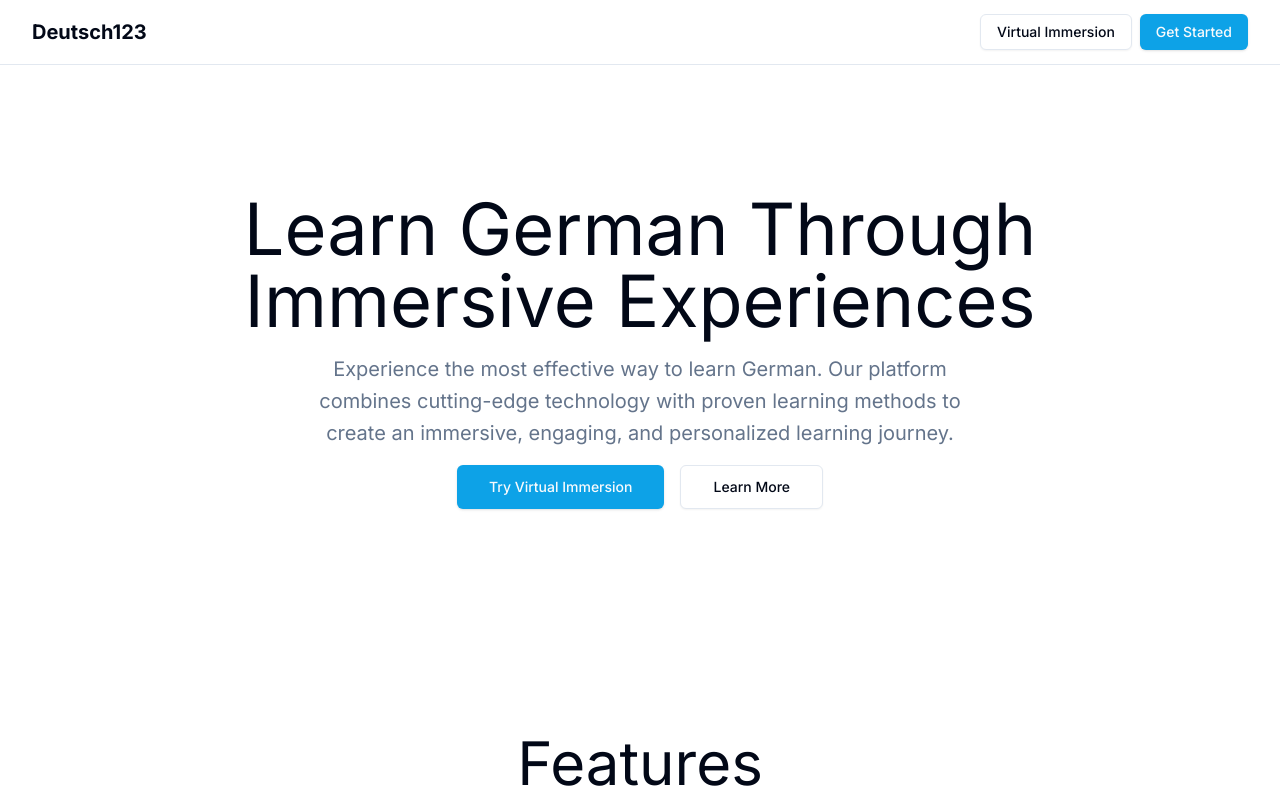
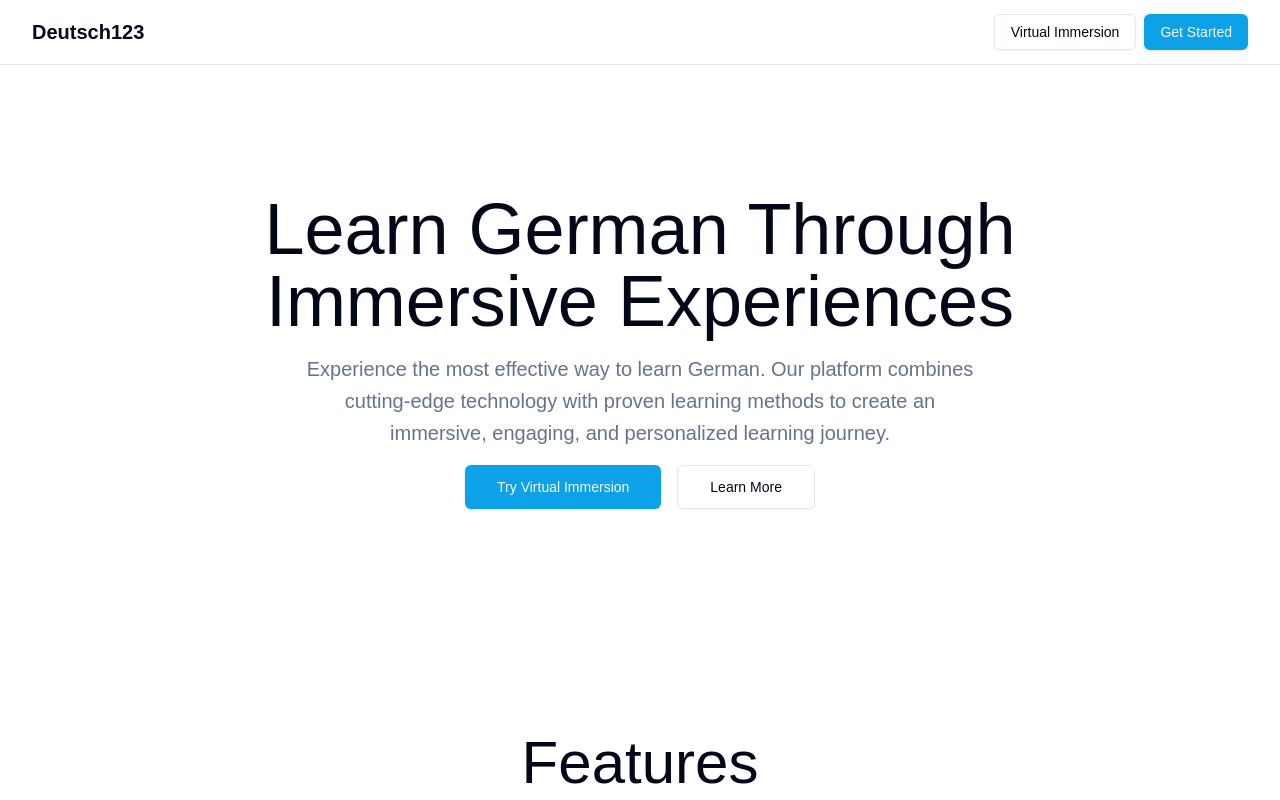
Before and after one commit to BPLand556/Deutsch123, a Next.js app: page / in a window 1280 px wide. Shown: the top 800 px of the page. Built offline with nearby package versions, Linux system fonts and the light colour scheme; a web font is replaced by a local one.

Commit message:
Update layout to use custom Geist font with font-geist utility class

```diff
--- a/app/layout.tsx
+++ b/app/layout.tsx
@@ -1,12 +1,6 @@
 import type { Metadata } from 'next'
-import { Inter } from 'next/font/google'
 import { cn } from '@/lib/utils'
 import './globals.css'
-
-const inter = Inter({
-  subsets: ['latin'],
-  variable: '--font-sans',
-})
 
 export const metadata: Metadata = {
   title: 'Deutsch123 - Immersive German Language Learning',
@@ -63,12 +57,11 @@ export default function RootLayout({
   children: React.ReactNode
 }) {
   return (
-    <html lang="en" suppressHydrationWarning>
+    <html lang="en" className="font-geist">
       <head />
       <body
         className={cn(
-          'min-h-screen bg-background font-sans antialiased',
-          inter.variable
+          'min-h-screen bg-background font-sans antialiased'
         )}
       >
         {children}
--- a/tailwind.config.ts
+++ b/tailwind.config.ts
@@ -75,6 +75,7 @@ const config: Config = {
       fontFamily: {
         sans: ['Geist', 'var(--font-sans)', ...fontFamily.sans],
         heading: ['Geist', 'var(--font-heading)', ...fontFamily.sans],
+        geist: ['Geist', 'sans-serif'],
       },
       keyframes: {
         'accordion-down': {
```
